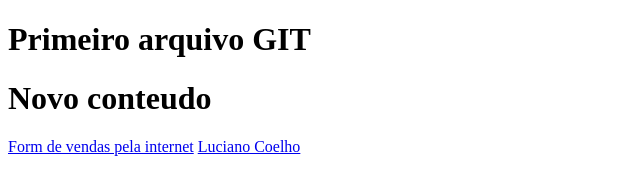
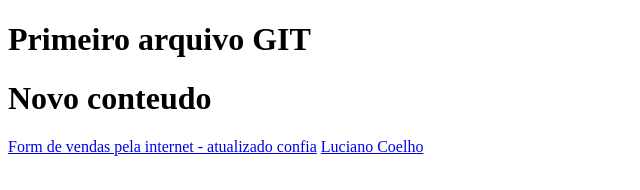
Before and after one commit to lbonasartor/dev-web-uniplac, a plain HTML site: page index.html in a window 1280 px wide. Shown: the whole page, without its empty margins (0-640 px from the left). Drawn offline with Linux system fonts and the light colour scheme.

Commit message:
Atualizado link de vendas internet

```diff
--- a/index.html
+++ b/index.html
@@ -9,7 +9,7 @@
 	<body>
 		<h1>Primeiro arquivo GIT</h1>
 		<h1>Novo conteudo</h1>
-		<a href="formVendaPelaInternet.html">Form de vendas pela internet</a>
+		<a href="formVendaPelaInternet.html">Form de vendas pela internet - atualizado confia</a>
 		<a href="lucianoCoelho.html">Luciano Coelho</a>
 	</body>
 </html>
```
